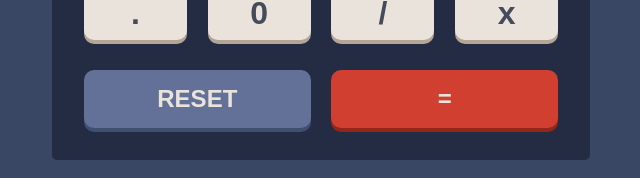
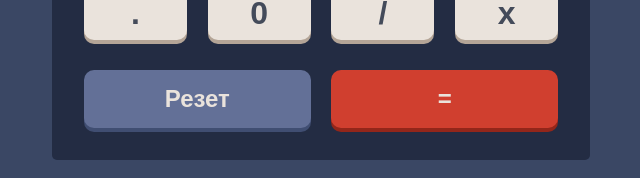
Before and after one commit to Pirmagomedov/alishka, a React (Create React App) app: page / in a window 1280 px wide. Shown: the part 481-659 px from the top of the page, without its empty margins (319-959 px from the left). Built offline with nearby package versions, Linux system fonts and the light colour scheme.

Commit message:
Update Keypad.js

```diff
--- a/src/components/calculator/Keypad.js
+++ b/src/components/calculator/Keypad.js
@@ -78,7 +78,7 @@ const Keypad = (props) => {
         value="reset"
         onClick={props.clear}
       >
-        RESET
+        Резет
       </button>
       <button
         className="equals-key"
```
